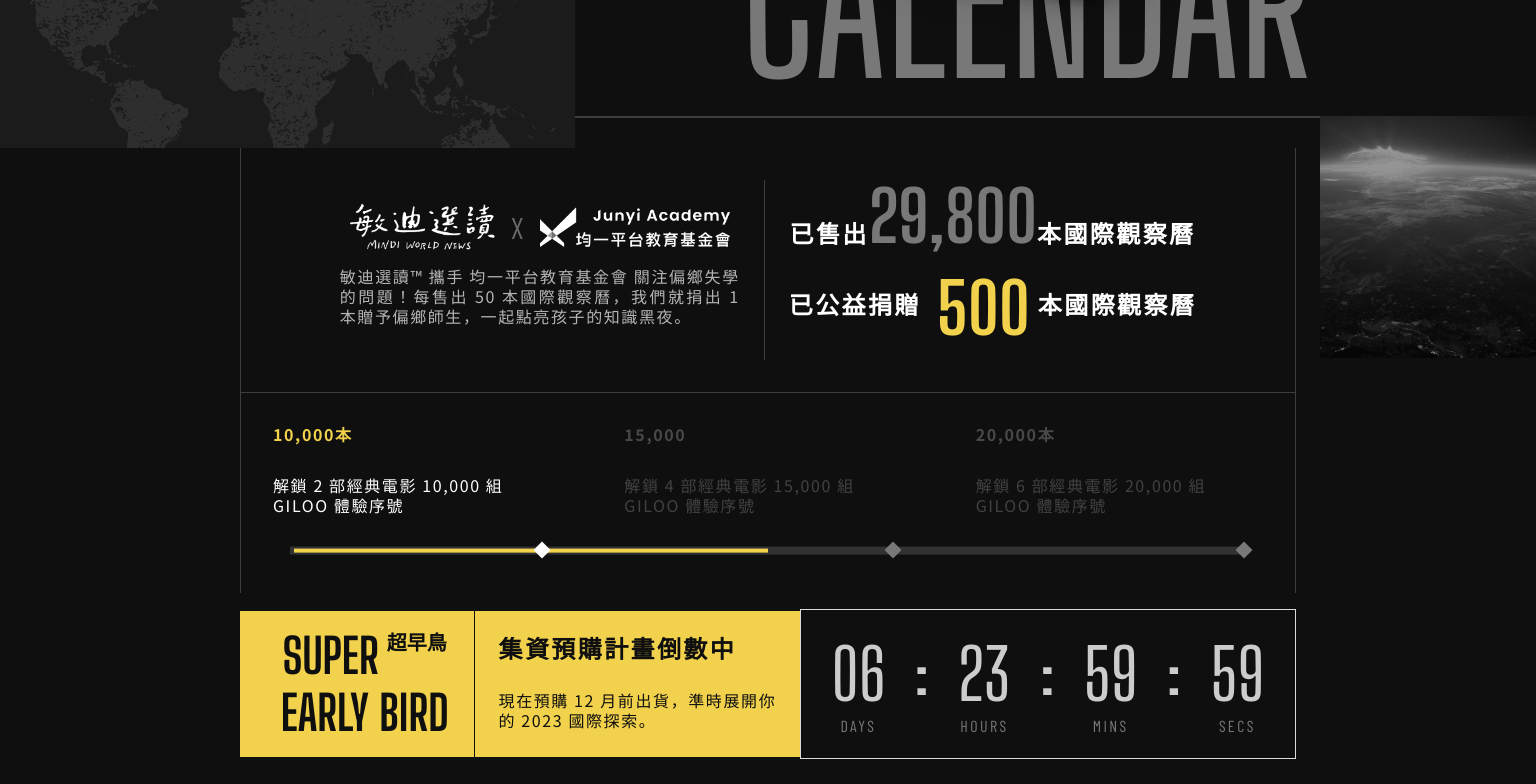
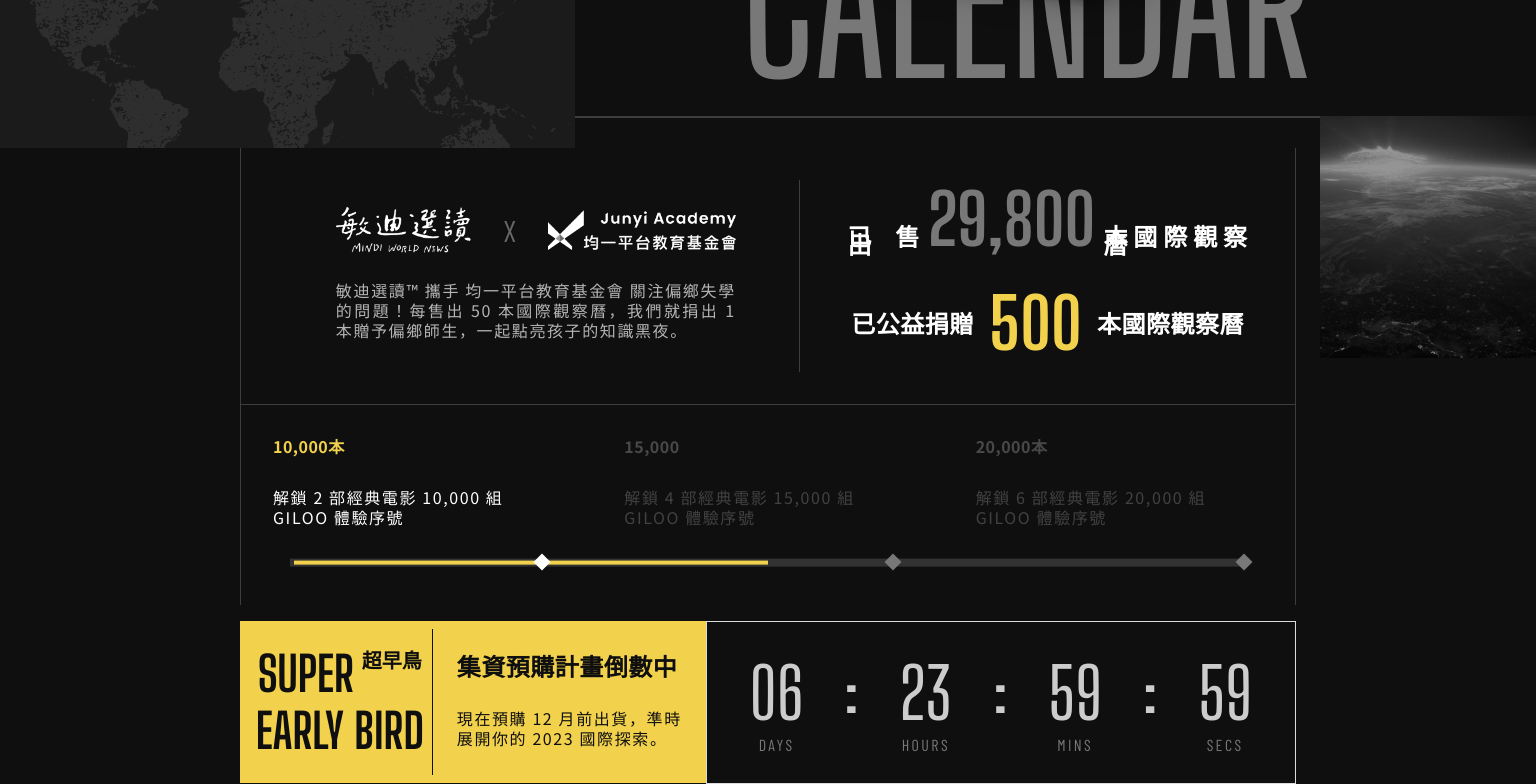
Before and after one commit to a03993/backer-frontend-test, a React (Create React App) app: page / in a window 1536 px wide. Shown: the part 524-1308 px from the top of the page. Before the commit the page ends 1283 px from the top, so only its background shows below. Built offline with nearby package versions, Linux system fonts and the light colour scheme.

Commit message:
revise js/css (countup function/RWD)

```diff
--- a/package.json
+++ b/package.json
@@ -7,6 +7,7 @@
     "@testing-library/react": "^13.4.0",
     "@testing-library/user-event": "^13.5.0",
     "react": "^18.2.0",
+    "react-countup": "^6.4.0",
     "react-dom": "^18.2.0",
     "react-scripts": "5.0.1",
     "web-vitals": "^2.1.4"
--- a/src/App.css
+++ b/src/App.css
@@ -78,18 +78,16 @@
   text-transform: uppercase;
   font-weight: 700;
   font-size: 48px;
-  letter-spacing: 0.1px;
 }
 
 #clr-g {
   color: var(--dark-gray);
-  margin: 0 0.2rem;
+  padding: 0 0.5rem;
 }
 
 #clr-y {
   color: var(--yellow);
-  vertical-align: middle;
-  margin: 0 0.2rem 0 1rem;
+  padding: 0 0.5rem;
 }
 
 .step h2 {
@@ -218,26 +216,36 @@
   border-right: 1px solid var(--dark-gray-border);
   border-left: 1px solid var(--dark-gray-border);
   margin: 0 1rem;
-  padding: 0.5rem 0;
   text-align: justify;
 }
 
 .content-wrapper {
-  padding: 0.5rem 0;
+  padding: 1rem 0 0.5em 0;
   border-bottom: 1px solid var(--dark-gray-border);
 }
 
 .content {
   display: flex;
   flex-direction: row;
-  justify-content: center;
-  line-height: 100%;
+  justify-content: space-around;
+  align-items: center;
+  line-height: 50%;
+  padding: 1rem;
+  max-width: 400px;
+  margin: auto;
+}
+
+#content {
+  align-items: baseline;
 }
 
 /* co-brading setting */
 
-.co-branding-wrapper {
-  padding: 1.5rem 0 0.5rem 0;
+
+.co-branding {
+  padding: 1rem;
+  margin: auto;
+  max-width: 400px;
 }
 
 .co-branding-logo {
@@ -258,7 +266,6 @@
   font-weight: 400;
   font-size: 25px;
   color: var(--dark-gray-symbol);
-  margin: 0 0.6rem;
 }
 
 .JA-logo {
@@ -267,7 +274,6 @@
 }
 
 .co-branding-introduce {
-  width: 20rem;
   margin: 0 auto;
 }
 
@@ -375,7 +381,66 @@
 
 /* ipad */
 
-@media screen and (min-width:768px) {}
+@media screen and (min-width:768px) {
+  /* font setting */
+
+  h1 {
+    font-size: 45px;
+  }
+
+  /* title setting */
+
+  .title-container {
+    display: flex;
+    flex-direction: row-reverse;
+    justify-content: center;
+  }
+
+  .img-calendar {
+    width: 23rem;
+  }
+
+  .title {
+    line-height: 40px;
+    margin: 2rem 0;
+    text-align: left;
+  }
+
+  .title-marker {
+    height: 45px;
+  }
+
+  /* slogan setting */
+
+  .slogan-counter-container {
+    display: flex;
+    flex-direction: row;
+    margin: 1rem;
+  }
+
+  .slogan-container {
+
+    background: var(--yellow);
+    padding: 0.5rem;
+  }
+
+  .slogan-wrapper {
+    display: flex;
+    flex-direction: row;
+  }
+
+  .slogan#left {
+    border-right: 1px solid var(--black);
+    margin-right: 1rem;
+  }
+
+  /* counter setting */
+
+  .counter-container {
+    width: 80%;
+    max-width: 800px;
+  }
+}
 
 /* desk */
 
@@ -398,31 +463,15 @@
   h2 {
     font-weight: 700;
     font-size: 24px;
+    letter-spacing: 0.03rem;
   }
 
   h3 {
     font-size: 16px;
   }
 
-  p {
-    font-family: 'Big Shoulders Display';
-    font-style: normal;
-    text-transform: uppercase;
-  }
-
   .sold-amount {
     font-size: 70px;
-  }
-
-  #clr-g {
-    color: var(--dark-gray);
-    margin: 0;
-  }
-
-  #clr-y {
-    color: var(--yellow);
-    vertical-align: middle;
-    margin: 0 0.5rem 0 1rem;
   }
 
   .step h2,
@@ -433,7 +482,6 @@
 
   .slogan p {
     font-size: 48px;
-    margin: 1rem 0;
   }
 
   .slogan h2 {
@@ -524,25 +572,20 @@
   .content-container {
     display: flex;
     flex-direction: row-reverse;
-    justify-content: center;
+    justify-content: space-evenly;
     margin: 0 15rem;
-    padding: 2rem 1rem;
+    padding: 2rem 0;
     border-bottom: 1px solid var(--dark-gray-border);
   }
 
   .content-wrapper {
     border-bottom: none;
-    margin-left: 1rem;
   }
 
   .desk-line {
     border-left: 1px solid var(--dark-gray-border);
-    margin: 0 0.5rem 0 1.5rem;
   }
 
-  .content#nd {
-    padding: 1rem 0;
-  }
 
   /* co-brading setting */
 
@@ -619,44 +662,24 @@
   /* slogan setting */
 
   .slogan-counter-container {
-    display: flex;
-    flex-direction: row;
     margin: 0 15rem;
   }
 
-  .slogan-container {
-    max-width: 50%;
-    background: var(--yellow);
-  }
-
-  .slogan-wrapper {
-    display: flex;
-    flex-direction: row;
-    align-items: center;
-  }
-
-  .slogan#left {
-    border-right: 1px solid var(--black);
-    margin-right: 1rem;
-  }
-
-  /* counter setting */
-
-  .counter-container {
-    width: 50%;
-    max-width: 800px;
-    padding: 1rem;
+  .counter {
+    padding: 0.4rem;
   }
 }
 
 @media screen and (min-width:1650px) {
 
-  .slogan#left {
-    margin: 0 2rem;
-    padding: 0 3rem 0 2rem;
+  /* slogan setting */
+  .slogan-container {
+    max-width: 600px;
+    margin: 0;
   }
 
-  .slogan#right {
-    margin: 0 1rem;
+  .counter-container {
+    width: 80%;
+    max-width: 1000px;
   }
 }
--- a/src/App.js
+++ b/src/App.js
@@ -2,6 +2,7 @@
 import img from './assets/images/img_calendar.png';
 import logoMWN from './assets/images/logo_MWN.png';
 import logoJA from './assets/images/logo_JA.png';
+import CountUp from 'react-countup';
 import './App.css';
 
 function App() {
@@ -34,16 +35,21 @@
       {/* content */}
       <div className="content-container">
         <div className="content-wrapper">
-          <div className="content" id="st">
-            <h2>已售出<span className="sold-amount" id="clr-g">29,800</span>本國際觀察曆</h2>
+          <div className="content" id="content">
+            <h2>已售出</h2>
+            <span className="sold-amount" id="clr-g"><CountUp start={29750} end={29800} duration={2} /></span>
+            <h2>本國際觀察曆</h2>
           </div>
-          <div className="content" id="nd">
-            <h2>已公益捐贈<span className="sold-amount" id="clr-y">500</span>本國際觀察曆</h2>
+          <div className="content">
+            <h2>已公益捐贈</h2>
+            <span className="sold-amount" id="clr-y"><CountUp start={450} end={500} duration={2} /></span>
+            <h2>本國際觀察曆</h2>
           </div>
         </div>
         <div class="desk-line"></div>
         {/* co-branding */}
         <div className="co-branding-wrapper">
+          <div className="co-branding">
             <div className="co-branding-logo">
               <img src={logoMWN} className="MWN-logo" alt="logo" />
               <p className="co-branding">X</p>
@@ -51,6 +57,7 @@
             </div>
             <div className="co-branding-introduce">
               <h3>敏迪選讀™ 攜手 均一平台教育基金會 關注偏鄉失學的問題！每售出 50 本國際觀察曆，我們就捐出 1 本贈予偏鄉師生，一起點亮孩子的知識黑夜。</h3>
+            </div>
           </div>
         </div>
         {/* show in desk */}
```
Also changed, not shown: 1 other file (tests, documents, lock files or other folders). Lines whose indentation alone changed are shown as unchanged.
